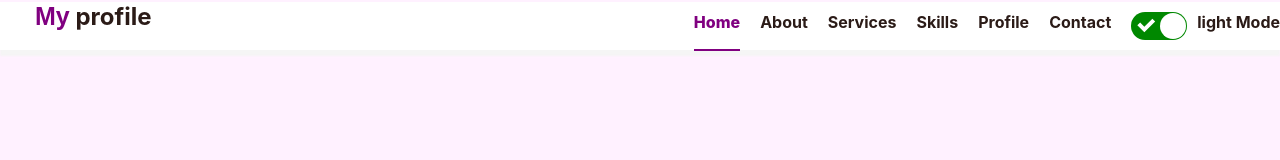
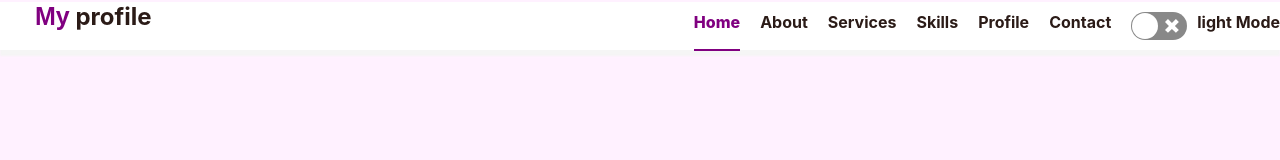
Before and after one commit to ugwucollins/PortFolio, a React (Vite) app in the folder My-Profile/: page / in a window 1280 px wide. Shown: the top 160 px of the page. Built offline with nearby package versions, Linux system fonts and the light colour scheme.

Commit message:
My profile
done

```diff
--- a/My-Profile/src/Compontent/DarkMode.tsx
+++ b/My-Profile/src/Compontent/DarkMode.tsx
@@ -1,25 +1,38 @@
 import { useState } from "react";
 import ReactSwitch from "react-switch";
 
+// const loacl = (localStorage.getItem("Mode"));
+// const modeall = JSON.parse(loacl);
+
+
 const DarkMode = () => {
-  const [dark, setdark] = useState("light");
-  const [mode, setMode] = useState([
-    localStorage.setItem("modes", JSON.stringify(dark)),
-  ]);
+  const [dark, setdark] = useState('light');
+  const [dark1, setdark1] = useState(dark);
+
+
+  const save = (open:any) => {
+    setdark(open);
+    localStorage.setItem('Mode',JSON.stringify(open));
+  }
 
   const toggleChange = () => {
     document.body.classList.toggle("dark-mode");
-    //  const lock = localStorage.getItem("modes")
+    dark1
     if (document.body.classList.contains("dark-mode")) {
-      setdark("dark");
+      save('dark');
+      // setdark1(modeall);
     } else {
-      setdark("light");
+      save('light');
+      // setdark1(modeall);
     }
   };
 
+
+
+
   return (
     <div className="dark">
-      <ReactSwitch checked={dark == "light"} onChange={toggleChange} />
+      <ReactSwitch checked={dark === "dark"} onChange={toggleChange} />
       <h4>{dark} Mode</h4>
     </div>
   );
```
